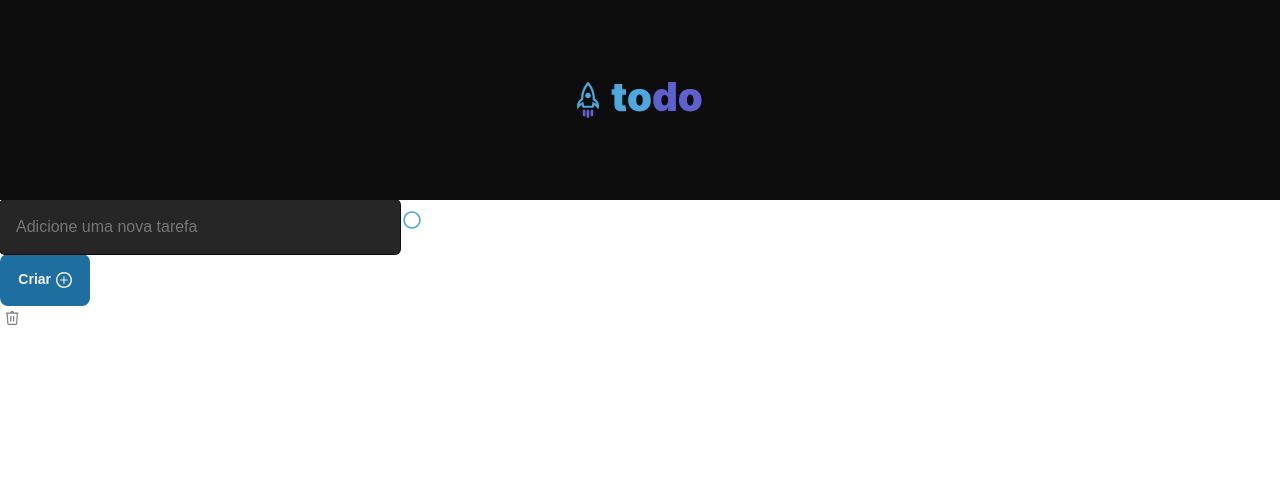
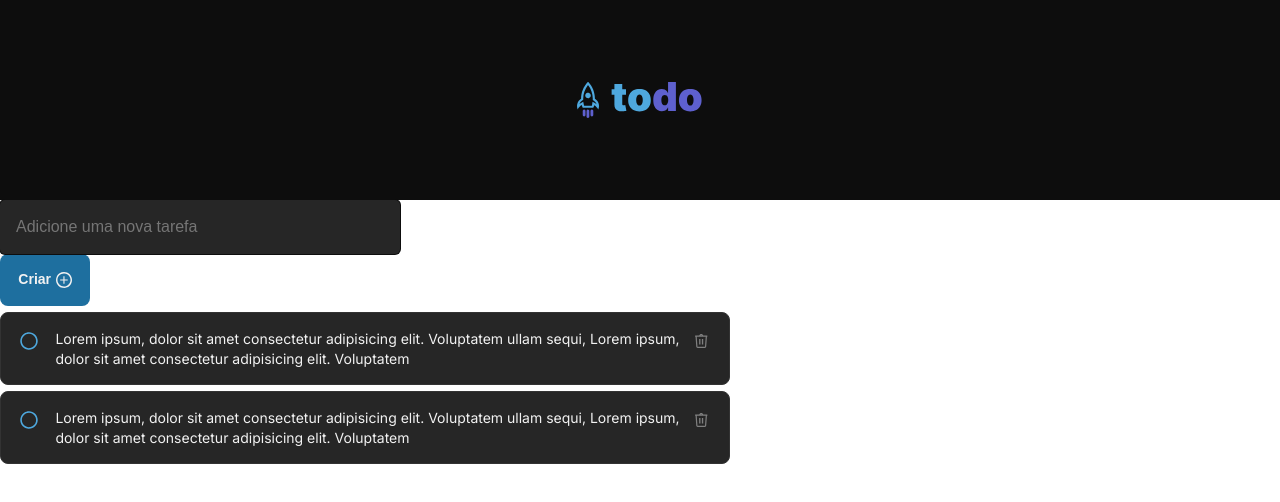
Before and after one commit to kaiquezimerer/ignite-reactjs2-todo, a React (Vite) app: page / in a window 1280 px wide. Shown: the top 502 px of the page. Built offline with nearby package versions, Linux system fonts and the light colour scheme.

Commit message:
Add task component: content, state + styles

```diff
--- a/src/App.tsx
+++ b/src/App.tsx
@@ -1,7 +1,6 @@
 import Input from './components/Input';
-import Checkbox from './components/Checkbox';
+import Task from './components/Task';
 import CreateButton from './components/CreateButton';
-import DeleteButton from './components/DeleteButton';
 
 import LogoImg from './assets/logo.svg';
 
@@ -18,9 +17,9 @@ function App() {
       </header>
       <section>
         <Input type="text" placeholder="Adicione uma nova tarefa"/>
-        <Checkbox />
         <CreateButton />
-        <DeleteButton />
+        <Task />
+        <Task />
       </section>
     </main>
   );
--- a/src/components/DeleteButton.module.css
+++ b/src/components/DeleteButton.module.css
@@ -15,7 +15,7 @@
 }
 
 .deleteButton svg path {
-  fill: #808080;
+  fill: var(--gray-300);
   transition: fill 200ms;
 }
 
--- /dev/null
+++ b/src/components/Task.module.css
@@ -0,0 +1,28 @@
+.task {
+  display: flex;
+  justify-content: space-between;
+  width: 100%;
+  max-width: 730px;
+  font-size: 0.875rem;
+  font-weight: 400;
+  line-height: 1.4;
+  background-color: var(--gray-500);
+  color: var(--gray-100);
+  padding: 1rem;
+  margin: 0.375rem 0;
+  border-radius: 8px;
+  border: 1px solid var(--gray-400);
+}
+
+.task.checked p {
+  color: var(--gray-300);
+  text-decoration: line-through;
+}
+
+.task p {
+  margin-left: 2.4rem;
+}
+
+.task button {
+  flex-shrink: 0;
+}
--- /dev/null
+++ b/src/components/Task.tsx
@@ -0,0 +1,27 @@
+import { useState } from 'react';
+
+import Checkbox from './Checkbox';
+import DeleteButton from './DeleteButton';
+
+import styles from './Task.module.css';
+
+function Task() {
+  const [checked, setChecked] = useState<boolean>(false);
+
+  function handleChecked() {
+    setChecked(!checked);
+  }
+
+  return (
+    <div className={`${styles.task} ${checked ? styles.checked: ''}`}>
+      <Checkbox
+        checked={checked}
+        onChange={handleChecked}
+      />
+      <p>Lorem ipsum, dolor sit amet consectetur adipisicing elit. Voluptatem ullam sequi, Lorem ipsum, dolor sit amet consectetur adipisicing elit. Voluptatem</p>
+      <DeleteButton />
+    </div>
+  );
+}
+
+export default Task;
```
